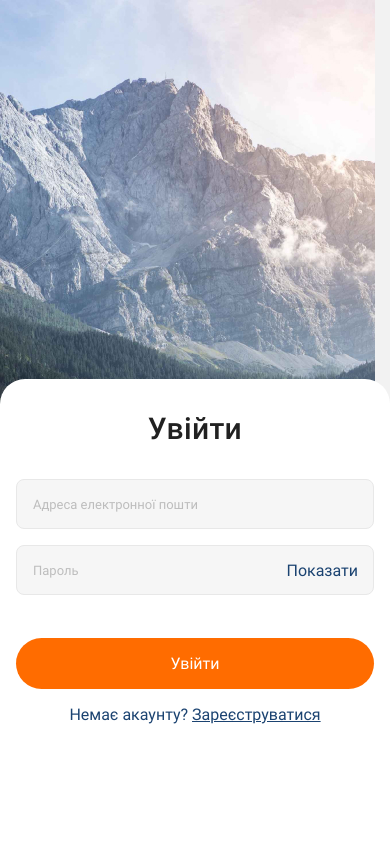
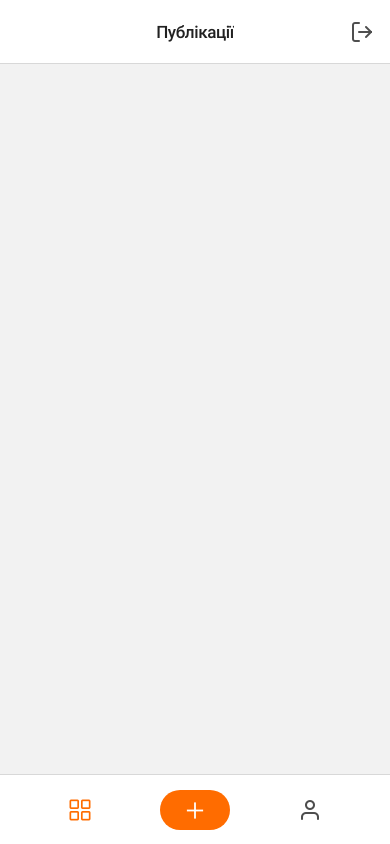
Before and after one commit to Anna-Voronina/react-native-project, a React Native app: screen /Home in a window 390 px wide. Built offline with nearby package versions, Linux system fonts and the light colour scheme.

Commit message:
add tabs styles

```diff
--- a/App.js
+++ b/App.js
@@ -11,7 +11,7 @@ export default function App() {
     "Roboto-Bold": require("./assets/fonts/Roboto-Bold.ttf"),
   });
 
-  const routing = defineRoute(null);
+  const routing = defineRoute(true);
 
   if (!fontsLoaded && !error) {
     return null;
--- a/Screens/main/Home.jsx
+++ b/Screens/main/Home.jsx
@@ -1,22 +1,81 @@
-import { Text, View } from "react-native";
+import { Text, TouchableOpacity, View } from "react-native";
 import { createBottomTabNavigator } from "@react-navigation/bottom-tabs";
+import { AntDesign } from "@expo/vector-icons";
+import { Fontisto } from "@expo/vector-icons";
+import { Feather } from "@expo/vector-icons";
 
 import { PostsScreen } from "./PostsScreen";
-import { CommentsScreen } from "./CommentsScreen";
 import { CreatePostsScreen } from "./CreatePostsScreen";
-import { MapScreen } from "./MapScreen";
 import { ProfileScreen } from "./ProfileScreen";
+import { Color, FontFamily, FontSize } from "../../styles/globalStyles";
 
 const MainTabs = createBottomTabNavigator();
 
 export const Home = () => {
   return (
-    <MainTabs.Navigator initialRouteName="Posts">
-      <MainTabs.Screen name="Posts" component={PostsScreen} />
-      <MainTabs.Screen name="Comments" component={CommentsScreen} />
-      <MainTabs.Screen name="Create" component={CreatePostsScreen} />
-      <MainTabs.Screen name="Map" component={MapScreen} />
-      <MainTabs.Screen name="Profile" component={ProfileScreen} />
+    <MainTabs.Navigator
+      initialRouteName="Posts"
+      screenOptions={{
+        tabBarShowLabel: false,
+        tabBarStyle: {
+          height: 70,
+        },
+        headerTitleAlign: "center",
+        headerTitleStyle: {
+          fontFamily: FontFamily.robotoMedium,
+          fontSize: FontSize.l,
+          lineHeight: 22,
+          letterSpacing: -0.408,
+          color: Color.dark,
+        },
+      }}
+    >
+      <MainTabs.Screen
+        name="Posts"
+        component={PostsScreen}
+        options={{
+          title: "Публікації",
+          tabBarIcon: ({ focused, size, color }) => (
+            <AntDesign
+              name="appstore-o"
+              size={24}
+              color={focused ? Color.orange : Color.fogGray}
+            />
+          ),
+          headerRight: () => (
+            <TouchableOpacity style={{ marginRight: 16 }} activeOpacity={0.5}>
+              <Feather name="log-out" size={24} color={Color.fogGray} />
+            </TouchableOpacity>
+          ),
+        }}
+      />
+      <MainTabs.Screen
+        name="Create"
+        component={CreatePostsScreen}
+        options={{
+          title: "Створити публікацію",
+          tabBarIcon: ({ focused, size, color }) => (
+            <Fontisto name="plus-a" size={18} color={Color.white} />
+          ),
+          tabBarItemStyle: {
+            alignSelf: "center",
+            height: 40,
+            maxWidth: 70,
+            borderRadius: 20,
+            backgroundColor: Color.orange,
+          },
+        }}
+      />
+      <MainTabs.Screen
+        name="Profile"
+        component={ProfileScreen}
+        options={{
+          headerShown: false,
+          tabBarIcon: ({ focused, size, color }) => (
+            <Feather name="user" size={24} color={Color.fogGray} />
+          ),
+        }}
+      />
     </MainTabs.Navigator>
   );
 };
--- a/components/Redirect.jsx
+++ b/components/Redirect.jsx
@@ -1,4 +1,4 @@
-import { StyleSheet, Text, View } from "react-native";
+import { StyleSheet, Text, TouchableOpacity, View } from "react-native";
 import { useNavigation } from "@react-navigation/native";
 import { Color, FontFamily, FontSize } from "../styles/globalStyles";
 
@@ -12,12 +12,16 @@ export const Redirect = ({
   return (
     <View style={styles.container}>
       <Text style={styles.redirectText}>{firstPart}</Text>
-      <Text
+      <TouchableOpacity
         onPress={() => navigation.navigate(navigateTo)}
-        style={{ ...styles.redirectText, textDecorationLine: "underline" }}
+        activeOpacity={0.5}
       >
-        {secondPart}
-      </Text>
+        <Text
+          style={{ ...styles.redirectText, textDecorationLine: "underline" }}
+        >
+          {secondPart}
+        </Text>
+      </TouchableOpacity>
     </View>
   );
 };
--- a/styles/globalStyles.js
+++ b/styles/globalStyles.js
@@ -22,6 +22,7 @@ export const Color = {
   lightGray: "#F6F6F6",
   gray: "#E8E8E8",
   darkGray: "#bdbdbd",
+  fogGray: "#212121cc",
   orange: "#FF6C00",
 };
 
--- a/utils/router.js
+++ b/utils/router.js
@@ -3,6 +3,8 @@ import { createStackNavigator } from "@react-navigation/stack";
 import { LoginScreen } from "../Screens/auth/LoginScreen";
 import { RegisterScreen } from "../Screens/auth/RegisterScreen";
 import { Home } from "../Screens/main/Home";
+import { CommentsScreen } from "../Screens/main/CommentsScreen";
+import { MapScreen } from "../Screens/main/MapScreen";
 
 const MainStack = createStackNavigator();
 
@@ -23,7 +25,15 @@ export const defineRoute = (isAuth) => {
           />
         </>
       ) : (
-        <MainStack.Screen name="Home" component={Home} />
+        <>
+          <MainStack.Screen
+            name="Home"
+            component={Home}
+            options={{ headerShown: false }}
+          />
+          <MainStack.Screen name="Comments" component={CommentsScreen} />
+          <MainStack.Screen name="Map" component={MapScreen} />
+        </>
       )}
     </MainStack.Navigator>
   );
```
